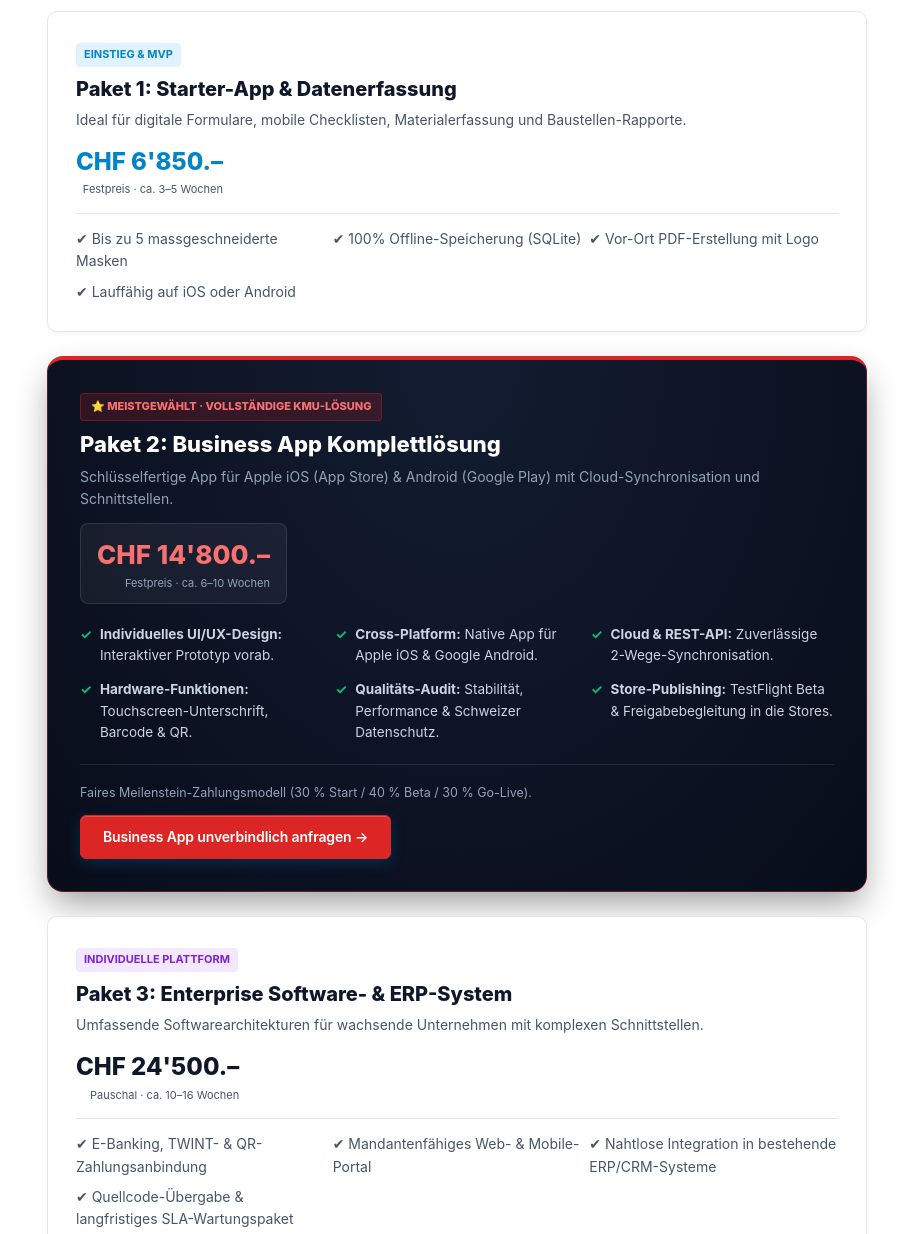
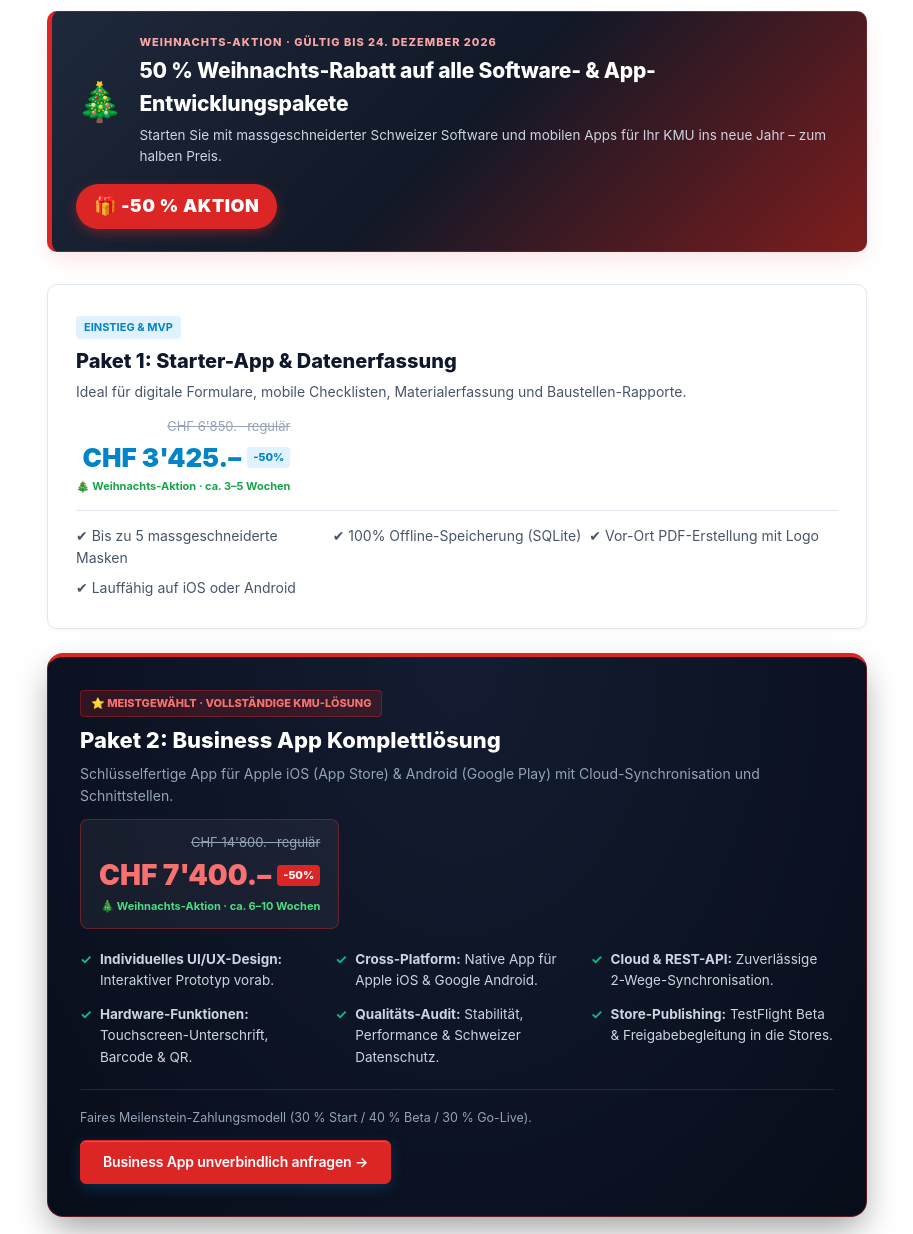
Before and after one commit to piWer696/dkschv-website, a website: page app-entwicklung.html in a window 1280 px wide. Shown: the part 2080-3314 px from the top of the page, without its empty margins (183-1096 px from the left). Drawn offline with Linux system fonts and the light colour scheme.

Commit message:
auto-save: 2026-11-25 21:23:16 [app-entwicklung.html, index.html]

```diff
--- a/app-entwicklung.html
+++ b/app-entwicklung.html
@@ -159,6 +159,29 @@
         Keine versteckten Kosten, keine unvorhersehbaren Stundensätze. Volle Kostentransparenz von Beginn an:
       </p>
 
+      <!-- Weihnachts-Aktion Banner -->
+      <div style="background: linear-gradient(135deg, #1e293b 0%, #111827 50%, #7f1d1d 100%); border: 1px solid rgba(220, 38, 38, 0.4); border-left: 5px solid #dc2626; border-radius: var(--radius-md); padding: 22px 24px; margin-bottom: 32px; color: #ffffff; display: flex; align-items: center; justify-content: space-between; flex-wrap: wrap; gap: 16px; box-shadow: 0 10px 25px -5px rgba(220, 38, 38, 0.15);">
+        <div style="display: flex; align-items: center; gap: 16px;">
+          <div style="font-size: 38px; line-height: 1;">🎄</div>
+          <div>
+            <div style="font-size: 11px; text-transform: uppercase; letter-spacing: 1px; font-weight: 800; color: #fca5a5;">
+              Weihnachts-Aktion · Gültig bis 24. Dezember 2026
+            </div>
+            <div style="font-size: 21px; font-weight: 800; letter-spacing: -0.01em; margin-top: 2px;">
+              50 % Weihnachts-Rabatt auf alle Software- &amp; App-Entwicklungspakete
+            </div>
+            <div style="font-size: 13.5px; color: #cbd5e1; margin-top: 4px;">
+              Starten Sie mit massgeschneiderter Schweizer Software und mobilen Apps für Ihr KMU ins neue Jahr – zum halben Preis.
+            </div>
+          </div>
+        </div>
+        <div>
+          <span style="background: #dc2626; color: #ffffff; font-size: 18px; font-weight: 900; padding: 8px 18px; border-radius: 9999px; display: inline-block; box-shadow: 0 4px 12px rgba(220, 38, 38, 0.4); letter-spacing: 0.5px;">
+            🎁 -50 % AKTION
+          </span>
+        </div>
+      </div>
+
       <div style="display: flex; flex-direction: column; gap: 24px; margin-bottom: 40px;">
 
         <!-- Paket 1: Starter / MVP -->
@@ -170,8 +193,12 @@
               <p style="font-size: 14px; color: var(--text-muted); margin: 4px 0 0 0;">Ideal für digitale Formulare, mobile Checklisten, Materialerfassung und Baustellen-Rapporte.</p>
             </div>
             <div style="text-align: right;">
-              <div style="font-size: 24px; font-weight: 800; color: #0284c7;">CHF 6&apos;850.–</div>
-              <div style="font-size: 11px; color: var(--text-muted);">Festpreis · ca. 3–5 Wochen</div>
+              <div style="font-size: 13px; color: #94a3b8; text-decoration: line-through;">CHF 6&apos;850.– regulär</div>
+              <div style="font-size: 26px; font-weight: 900; color: #0284c7; display: flex; align-items: center; justify-content: flex-end; gap: 6px;">
+                CHF 3&apos;425.–
+                <span style="background: #e0f2fe; color: #0284c7; font-size: 11px; font-weight: 800; padding: 2px 6px; border-radius: 4px;">-50%</span>
+              </div>
+              <div style="font-size: 11px; color: #16a34a; font-weight: 700;">🎄 Weihnachts-Aktion · ca. 3–5 Wochen</div>
             </div>
           </div>
           <ul style="font-size: 14px; color: var(--text-muted); display: grid; grid-template-columns: repeat(auto-fit, minmax(220px, 1fr)); gap: 8px; list-style: none; padding: 0; margin-top: 14px; border-top: 1px solid var(--border); padding-top: 14px;">
@@ -194,9 +221,13 @@
                 Schlüsselfertige App für Apple iOS (App Store) &amp; Android (Google Play) mit Cloud-Synchronisation und Schnittstellen.
               </p>
             </div>
-            <div style="background: rgba(255, 255, 255, 0.05); border: 1px solid rgba(255, 255, 255, 0.1); border-radius: 8px; padding: 10px 16px; text-align: right;">
-              <div style="font-size: 26px; font-weight: 800; color: #f87171;">CHF 14&apos;800.–</div>
-              <div style="font-size: 11px; color: #94a3b8;">Festpreis · ca. 6–10 Wochen</div>
+            <div style="background: rgba(255, 255, 255, 0.05); border: 1px solid rgba(220, 38, 38, 0.4); border-radius: 8px; padding: 12px 18px; text-align: right;">
+              <div style="font-size: 13px; color: #94a3b8; text-decoration: line-through;">CHF 14&apos;800.– regulär</div>
+              <div style="font-size: 28px; font-weight: 900; color: #f87171; display: flex; align-items: center; justify-content: flex-end; gap: 6px;">
+                CHF 7&apos;400.–
+                <span style="background: #dc2626; color: #ffffff; font-size: 11px; font-weight: 800; padding: 2px 6px; border-radius: 4px;">-50%</span>
+              </div>
+              <div style="font-size: 11px; color: #4ade80; font-weight: 700;">🎄 Weihnachts-Aktion · ca. 6–10 Wochen</div>
             </div>
           </div>
 
@@ -246,8 +277,12 @@
               <p style="font-size: 14px; color: var(--text-muted); margin: 4px 0 0 0;">Umfassende Softwarearchitekturen für wachsende Unternehmen mit komplexen Schnittstellen.</p>
             </div>
             <div style="text-align: right;">
-              <div style="font-size: 24px; font-weight: 800; color: var(--text-dark);">CHF 24&apos;500.–</div>
-              <div style="font-size: 11px; color: var(--text-muted);">Pauschal · ca. 10–16 Wochen</div>
+              <div style="font-size: 13px; color: #94a3b8; text-decoration: line-through;">CHF 24&apos;500.– regulär</div>
+              <div style="font-size: 26px; font-weight: 900; color: #7e22ce; display: flex; align-items: center; justify-content: flex-end; gap: 6px;">
+                CHF 12&apos;250.–
+                <span style="background: #f3e8ff; color: #7e22ce; font-size: 11px; font-weight: 800; padding: 2px 6px; border-radius: 4px;">-50%</span>
+              </div>
+              <div style="font-size: 11px; color: #16a34a; font-weight: 700;">🎄 Weihnachts-Aktion · ca. 10–16 Wochen</div>
             </div>
           </div>
           <ul style="font-size: 14px; color: var(--text-muted); display: grid; grid-template-columns: repeat(auto-fit, minmax(220px, 1fr)); gap: 8px; list-style: none; padding: 0; margin-top: 14px; border-top: 1px solid var(--border); padding-top: 14px;">
```
Also changed, not shown: index.html (+6 -3 lines).
